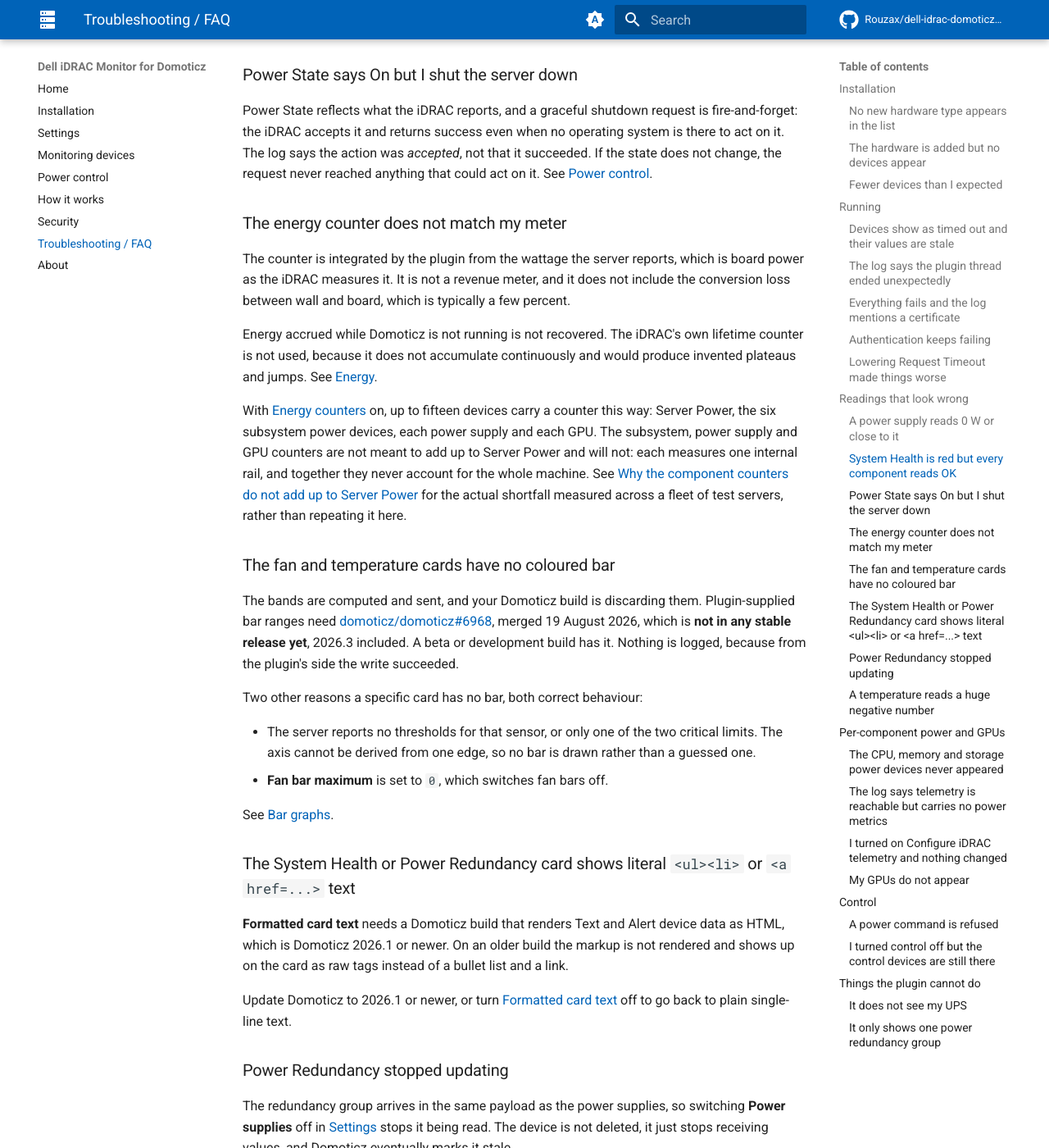
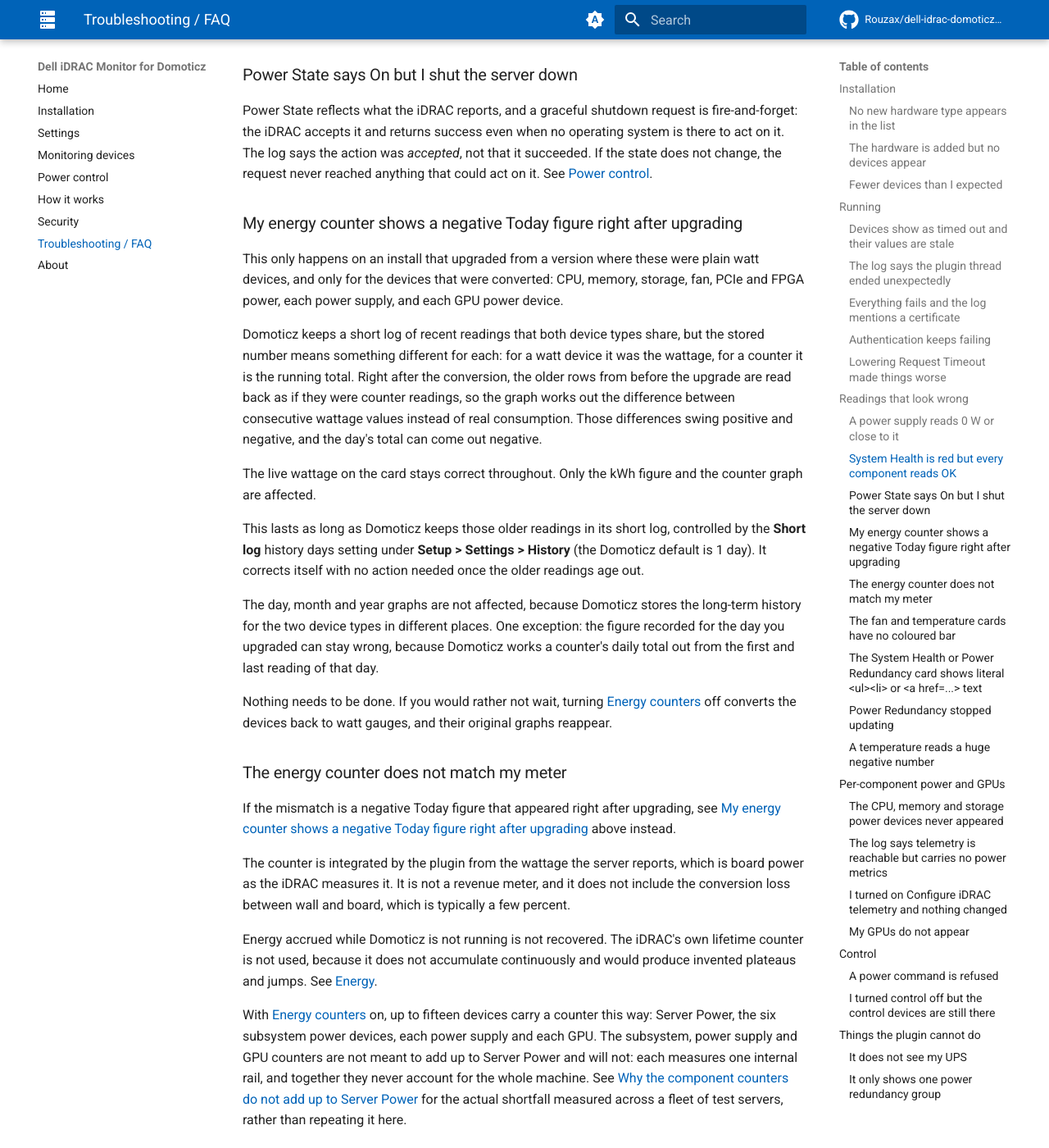
Before and after one commit to Rouzax/dell-idrac-domoticz-plugin, an MkDocs documentation site: the page built from docs/faq.md, in a window 1280 px wide and 1400 px high, scrolled down 3141 px. Shown: the whole window at 82% size. Built offline with MkDocs 1.6.1 and Material for MkDocs 9.7.7, drawn with Linux system fonts in a browser that asks for light colours; comment, search, counter and statistics services are not loaded.

Commit message:
docs: add FAQ entry for negative Today figures after the energy counter upgrade
Explains the shared short-log rows being misread across the watt-to-counter
conversion, why it self-corrects, and the day-of-upgrade exception. Points
the existing meter-mismatch entry at it.

```diff
--- a/docs/faq.md
+++ b/docs/faq.md
@@ -101,7 +101,23 @@
 
 Power State reflects what the iDRAC reports, and a graceful shutdown request is fire-and-forget: the iDRAC accepts it and returns success even when no operating system is there to act on it. The log says the action was *accepted*, not that it succeeded. If the state does not change, the request never reached anything that could act on it. See [Power control](control.md).
 
+### My energy counter shows a negative Today figure right after upgrading
+
+This only happens on an install that upgraded from a version where these were plain watt devices, and only for the devices that were converted: CPU, memory, storage, fan, PCIe and FPGA power, each power supply, and each GPU power device.
+
+Domoticz keeps a short log of recent readings that both device types share, but the stored number means something different for each: for a watt device it was the wattage, for a counter it is the running total. Right after the conversion, the older rows from before the upgrade are read back as if they were counter readings, so the graph works out the difference between consecutive wattage values instead of real consumption. Those differences swing positive and negative, and the day's total can come out negative.
+
+The live wattage on the card stays correct throughout. Only the kWh figure and the counter graph are affected.
+
+This lasts as long as Domoticz keeps those older readings in its short log, controlled by the **Short log** history days setting under **Setup > Settings > History** (the Domoticz default is 1 day). It corrects itself with no action needed once the older readings age out.
+
+The day, month and year graphs are not affected, because Domoticz stores the long-term history for the two device types in different places. One exception: the figure recorded for the day you upgraded can stay wrong, because Domoticz works a counter's daily total out from the first and last reading of that day.
+
+Nothing needs to be done. If you would rather not wait, turning [Energy counters](settings.md#energy-counters) off converts the devices back to watt gauges, and their original graphs reappear.
+
 ### The energy counter does not match my meter
+
+If the mismatch is a negative Today figure that appeared right after upgrading, see [My energy counter shows a negative Today figure right after upgrading](#my-energy-counter-shows-a-negative-today-figure-right-after-upgrading) above instead.
 
 The counter is integrated by the plugin from the wattage the server reports, which is board power as the iDRAC measures it. It is not a revenue meter, and it does not include the conversion loss between wall and board, which is typically a few percent.
 
```
